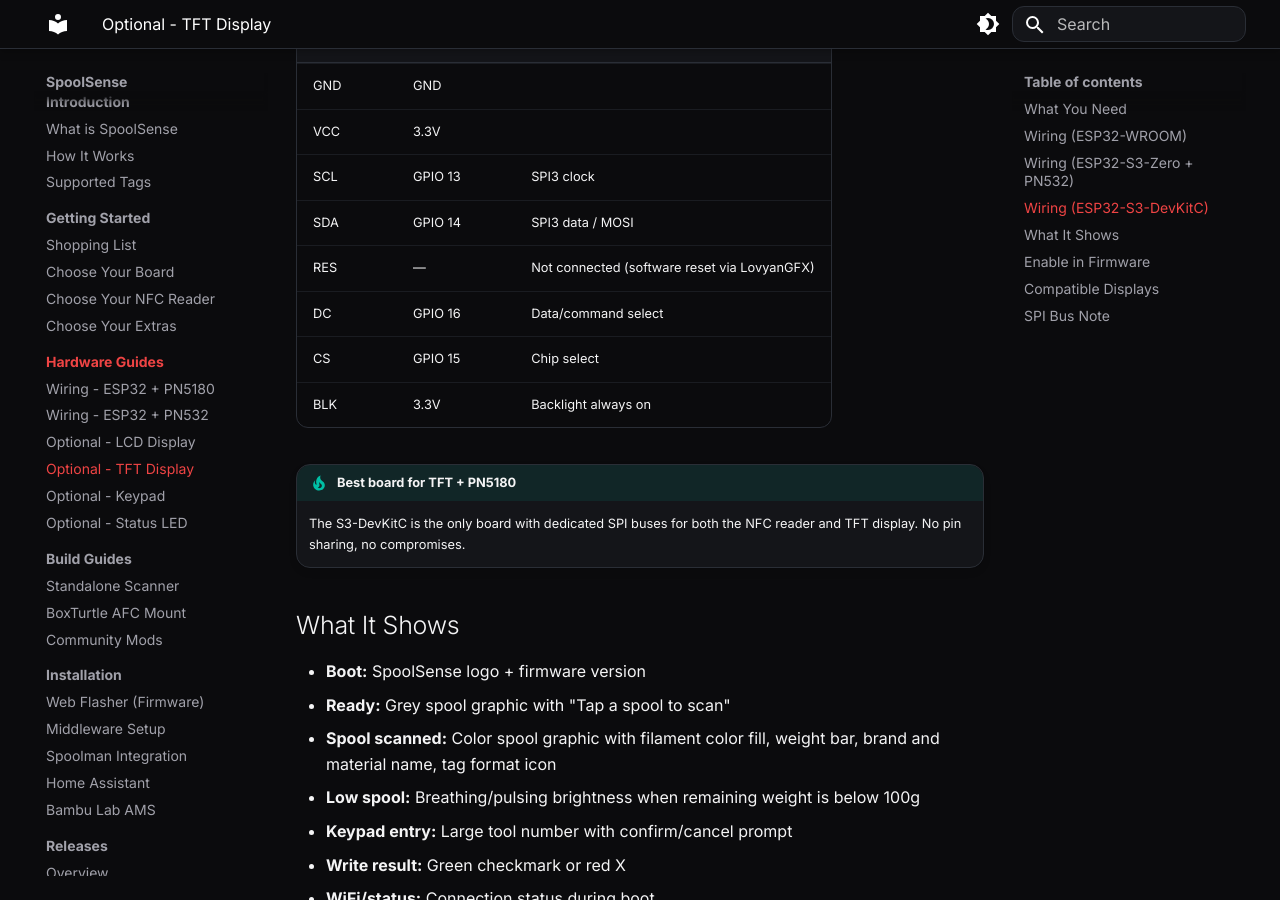
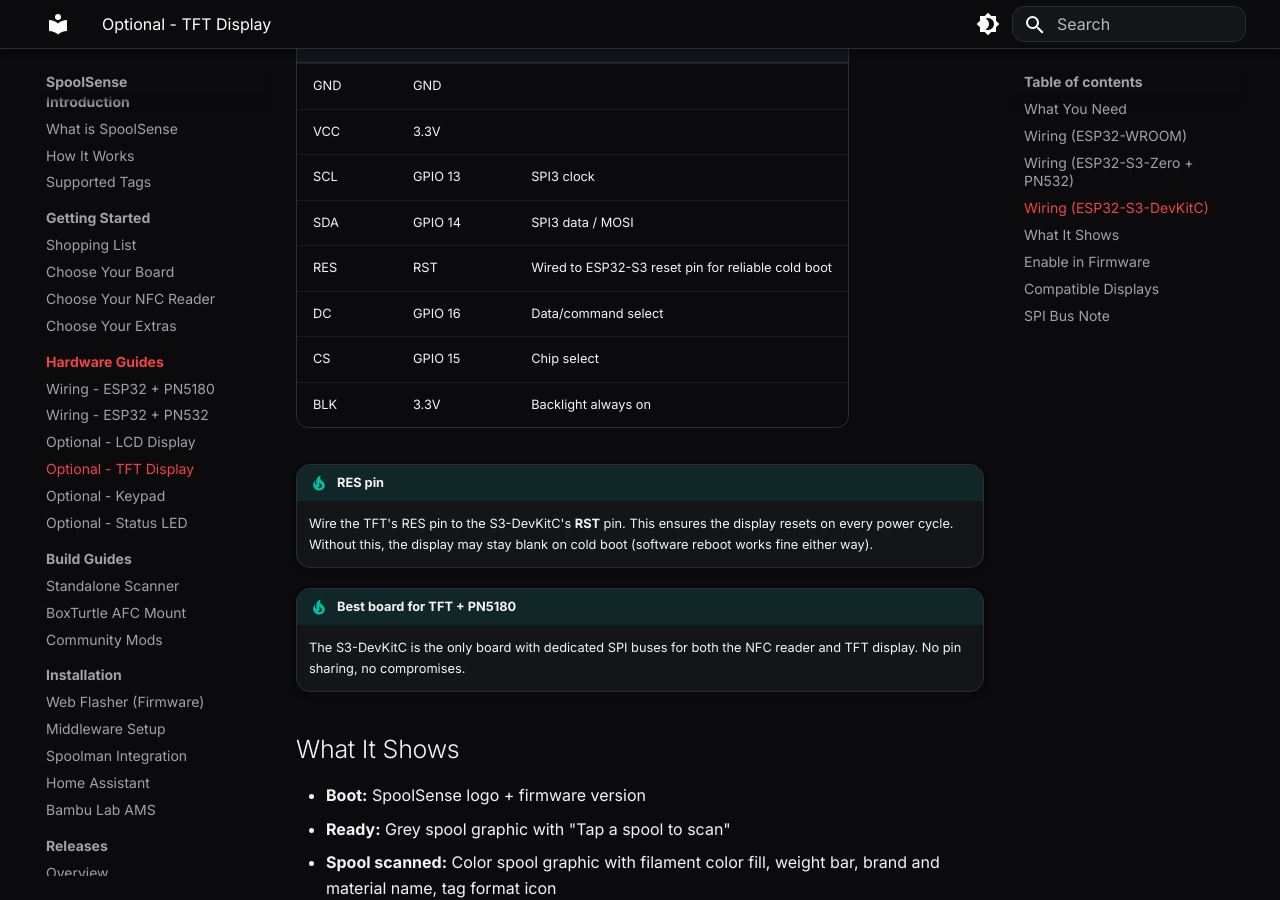
Before and after one commit to SpoolSense/spoolsense.org, an MkDocs documentation site: the page built from docs/hardware/tft.md, in a window 1280 px wide and 900 px high, scrolled down 2670 px. Built offline with MkDocs 1.6.1 and Material for MkDocs 9.7.7, drawn with Linux system fonts in a browser that asks for light colours.

Commit message:
docs: S3-DevKitC TFT RST pin must connect to board RST for cold boot

```diff
--- a/docs/hardware/tft.md
+++ b/docs/hardware/tft.md
@@ -63,10 +63,13 @@ The S3-DevKitC runs the TFT on SPI3, completely separate from the PN5180 on SPI2
 | VCC | 3.3V | |
 | SCL | GPIO 13 | SPI3 clock |
 | SDA | GPIO 14 | SPI3 data / MOSI |
-| RES | — | Not connected (software reset via LovyanGFX) |
+| RES | RST | Wired to ESP32-S3 reset pin for reliable cold boot |
 | DC | GPIO 16 | Data/command select |
 | CS | GPIO 15 | Chip select |
 | BLK | 3.3V | Backlight always on |
+
+!!! tip "RES pin"
+    Wire the TFT's RES pin to the S3-DevKitC's **RST** pin. This ensures the display resets on every power cycle. Without this, the display may stay blank on cold boot (software reboot works fine either way).
 
 !!! tip "Best board for TFT + PN5180"
     The S3-DevKitC is the only board with dedicated SPI buses for both the NFC reader and TFT display. No pin sharing, no compromises.
```
